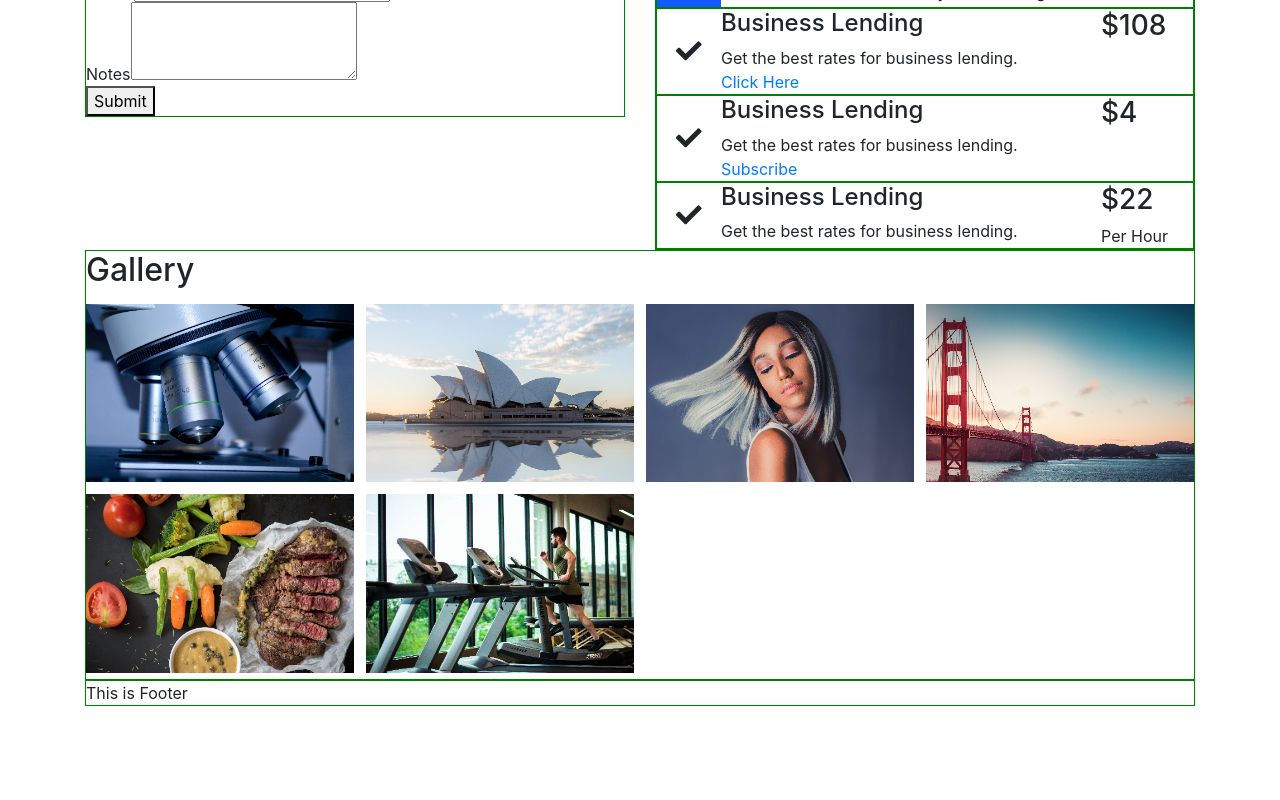
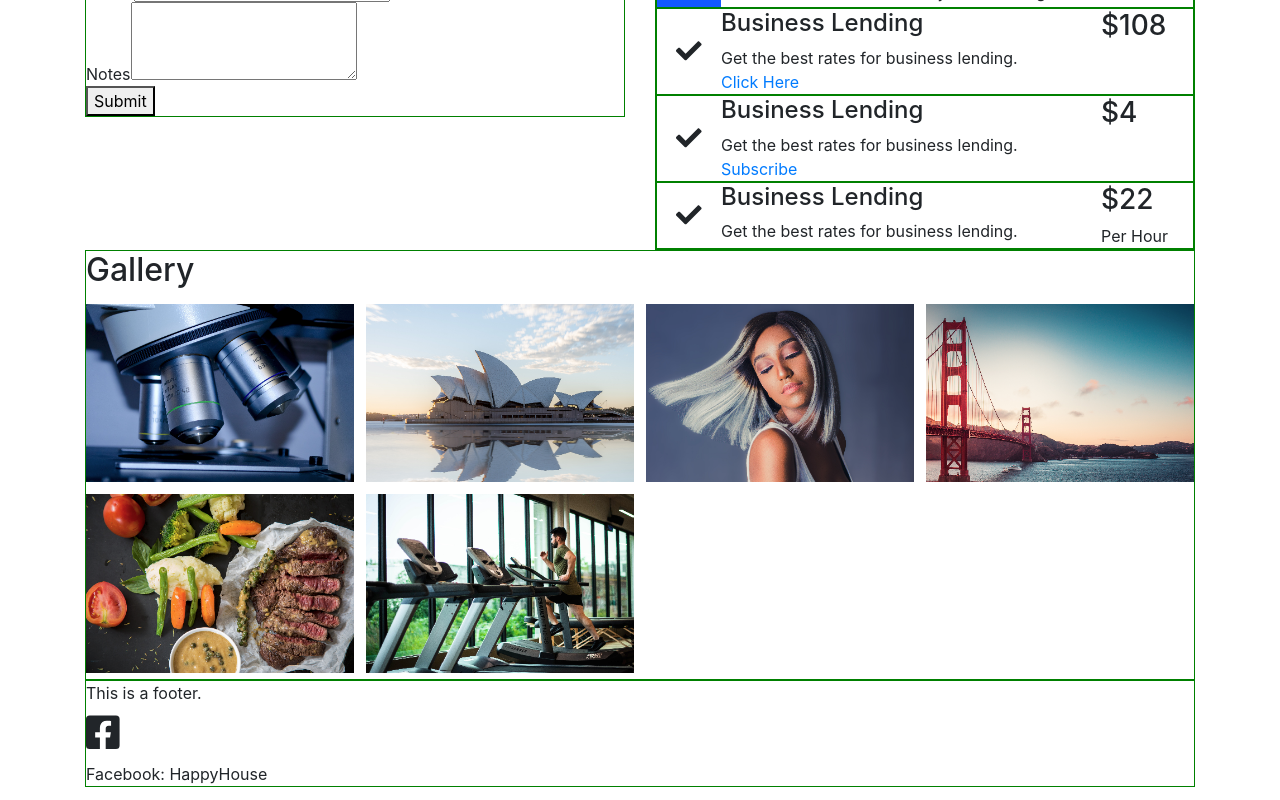
Before and after one commit to krinj/zinc-react-template, a React (Create React App) app in the folder app/: page / in a window 1280 px wide. Shown: the part 1562-2362 px from the top of the page. Built offline with nearby package versions, Linux system fonts and the light colour scheme.

Commit message:
Add Social Contact Model
Refactored Footer, added brand icons, create social model

```diff
--- a/app/package.json
+++ b/app/package.json
@@ -4,6 +4,7 @@
   "private": true,
   "dependencies": {
     "@fortawesome/fontawesome-svg-core": "^1.2.27",
+    "@fortawesome/free-brands-svg-icons": "^5.12.1",
     "@fortawesome/free-solid-svg-icons": "^5.12.1",
     "@fortawesome/react-fontawesome": "^0.1.8",
     "@testing-library/jest-dom": "^4.2.4",
--- /dev/null
+++ b/app/src/components/common/ContactModel.ts
@@ -0,0 +1,24 @@
+interface SocialContact {
+    label: string;
+    link: string;
+}
+
+interface ContactModel {
+
+    // Primary Contact
+    name?: string;
+    email?: string;
+    phoneNumber?: string;
+    address?: string;
+
+    // Social Media Contact
+    facebook?: SocialContact;
+    instagram?: SocialContact;
+    twitter?: SocialContact;
+    linkedin?: SocialContact;
+    github?: SocialContact;
+    youtube?: SocialContact;
+
+}
+
+export default ContactModel;
--- a/app/src/components/footer/Footer.tsx
+++ b/app/src/components/footer/Footer.tsx
@@ -1,15 +1,41 @@
 import React from 'react';
-import ContentBlock from '../../utils/layout/ContentBlock/ContentBlock';
-import TextElement from '../text/TextElement';
+import DisplayableElement from '../DisplayableElement';
+import FooterModel from './FooterModel';
+import ContactModel from '../common/ContactModel';
+import { FontAwesomeIcon } from '@fortawesome/react-fontawesome';
 
-interface FooterProps {
-    height: number
+
+class Footer extends DisplayableElement {
+
+    private model: FooterModel;
+
+    constructor(model: FooterModel) {
+        super();
+        this.model = model;
+    }
+
+    protected internalRender() {
+        return <FooterJSX {...this.model}/>;
+    }
 }
 
-const Footer: React.FC<FooterProps> = (props) => {
-    return <ContentBlock
-        elements={[new TextElement("This is Footer")]}
-        height={props.height}/>;
+const FooterJSX: React.FC<FooterModel> = (props) => {
+
+    const socialElements = [];
+    const contact: ContactModel = props.contactModel;
+
+    if (contact.facebook !== undefined) {
+        const facebookElement = <div>
+            <div style={{fontSize: "2.4em"}}><FontAwesomeIcon icon={["fab", "facebook-square"]} /></div>
+            Facebook: {contact.facebook.label}
+        </div>
+        socialElements.push(facebookElement);
+    }
+
+    return <>
+        This is a footer.
+        {socialElements}
+    </>
 }
 
 export default Footer;
--- /dev/null
+++ b/app/src/components/footer/FooterModel.ts
@@ -0,0 +1,8 @@
+import ContactModel from "../common/ContactModel";
+
+interface FooterModel {
+    height: number;
+    contactModel: ContactModel;
+}
+
+export default FooterModel;
--- a/app/src/utils/generator/ZincGenerator.tsx
+++ b/app/src/utils/generator/ZincGenerator.tsx
@@ -20,18 +20,18 @@ const createBlocksFromPage = (pageModel: ZincPage): JSX.Element[] => {
         const contentBlock: JSX.Element = <ContentBlock elements={blockModel.elements} key={i} />
         contentBlocks.push(contentBlock);
     }
-
     return contentBlocks;
 }
 
 const ZincGenerator: React.FC<ZincGeneratorProps> = (props) => {
 
     const pageModel: ZincPage = props.content.getPage();
-
     const contentBlocks = createBlocksFromPage(pageModel);
     const contentPage = <ContentPage
         contentBlocks={contentBlocks}
-        headerModel={props.content.headerModel}/>
+        headerModel={props.content.headerModel}
+        footerModel={props.content.footerModel}
+        />
 
     return <div>
         {contentPage}
--- a/app/src/utils/layout/ContentPage/ContentPage.tsx
+++ b/app/src/utils/layout/ContentPage/ContentPage.tsx
@@ -1,21 +1,32 @@
 import React from 'react';
-import Footer from '../../../components/footer/Footer';
 import Header from '../../../components/header/Header';
 import wrapWithContentBlock from '../ContentBlock/wrapWithContentBlock';
 import HeaderModel from '../../../zinc/interface/header/HeaderModel';
+import FooterModel from '../../../components/footer/FooterModel';
+import Footer from '../../../components/footer/Footer';
+import ContentBlock from '../ContentBlock/ContentBlock';
 
 
 interface ContentPageProps {
     contentBlocks: Array<React.ReactElement>;
     headerModel?: HeaderModel;
-    footerModel?: HeaderModel;
+    footerModel?: FooterModel;
+}
+
+const wrappedFooter = (model: FooterModel) => {
+    return <ContentBlock
+        elements={[new Footer(model)]}
+        height={model.height}/>;
 }
 
 const ContentPage: React.FC<ContentPageProps> = (props) => {
 
     const FOOTER_HEIGHT: number = 120;
 
-    const footer = <Footer height={FOOTER_HEIGHT}/>;
+    let footerBlock = null;
+    if (props.footerModel !== undefined) {
+        footerBlock = wrappedFooter(props.footerModel);
+    }
 
     let headerBlock = null;
     if (props.headerModel !== undefined) {
@@ -30,7 +41,7 @@ const ContentPage: React.FC<ContentPageProps> = (props) => {
 
     return <>
         {wrappedBodyAndHeader}
-        {footer}
+        {footerBlock}
     </>
 }
 
--- a/app/src/zinc/ZincContentInterface.ts
+++ b/app/src/zinc/ZincContentInterface.ts
@@ -4,6 +4,7 @@ import HeaderModel from "./interface/header/HeaderModel";
 
 // Image Imports
 import importedlogoImagePath from "../injected/images/logo.svg";
+import FooterModel from "../components/footer/FooterModel";
 
 
 abstract class ZincContentInterface {
@@ -20,6 +21,11 @@ abstract class ZincContentInterface {
         phone: "0823493200",
         email: "hello@bigco.com",
         logoImagePath: importedlogoImagePath
+    };
+
+    public footerModel: FooterModel = {
+        height: 160,
+        contactModel: {}
     };
 
     public getEndpoint(stub: string): string {
--- a/app/src/zinc/zincContent.ts
+++ b/app/src/zinc/zincContent.ts
@@ -7,6 +7,9 @@ import OpeningHours from "../components/opening-hours/OpeningHoursElement";
 import ContactForm from "../components/contact-form/ContactForm";
 import FeatureList from "../components/feature-list/FeatureList";
 import FeatureItemModel from "../components/feature-list/FeatureItemModel";
+import Gallery from "../components/gallery/Gallery";
+import Location from "../components/location/Location";
+import ContactModel from "../components/common/ContactModel";
 
 // Media Imports
 import photo1path from "../injected/images/gallery_5.png";
@@ -19,23 +22,29 @@ import gallery5 from "../injected/images/gallery_5.png";
 import gallery6 from "../injected/images/gallery_6.png";
 
 // Import Font Icons
-import { library } from '@fortawesome/fontawesome-svg-core'
-import { faCheck } from '@fortawesome/free-solid-svg-icons'
-import Gallery from "../components/gallery/Gallery";
-import Location from "../components/location/Location";
+import { library } from '@fortawesome/fontawesome-svg-core';
+import { faCheck } from '@fortawesome/free-solid-svg-icons';
+import { faFacebookSquare } from '@fortawesome/free-brands-svg-icons';
+
 
 
 class ZincContent extends ZincContentInterface {
     constructor () {
         super();
 
-        library.add(faCheck);
+        library.add(faCheck, faFacebookSquare);
 
         this.setApiEndpoint("https://api.zinccli.com/")
 
         this.addBody('This is injected content!');
         this.addBody('This is injected content!');
         this.addBody('This is injected content!');
+
+        const contactModel: ContactModel = {
+            name: "Happy House Inc",
+            facebook: {label: "HappyHouse", link: "facebook.com/happyhouse"},
+            instagram: {label: "HappyHouse", link: "instagram.com/happyhouse"}
+        }
 
         const block1 = new ZincBlock()
             .add(new TextElement("Hello World 1"))
@@ -85,6 +94,9 @@ class ZincContent extends ZincContentInterface {
 
         this.page.add(block1).add(block2).add(block3).add(block4).add(block5);
 
+        this.footerModel.height = 80;
+        this.footerModel.contactModel = contactModel;
+
     }
 }
 
```
Also changed, not shown: app/src/components/footer/Footer.backup.tsx (added, +19 -0 lines), 1 other file (tests, documents, lock files or other folders).
